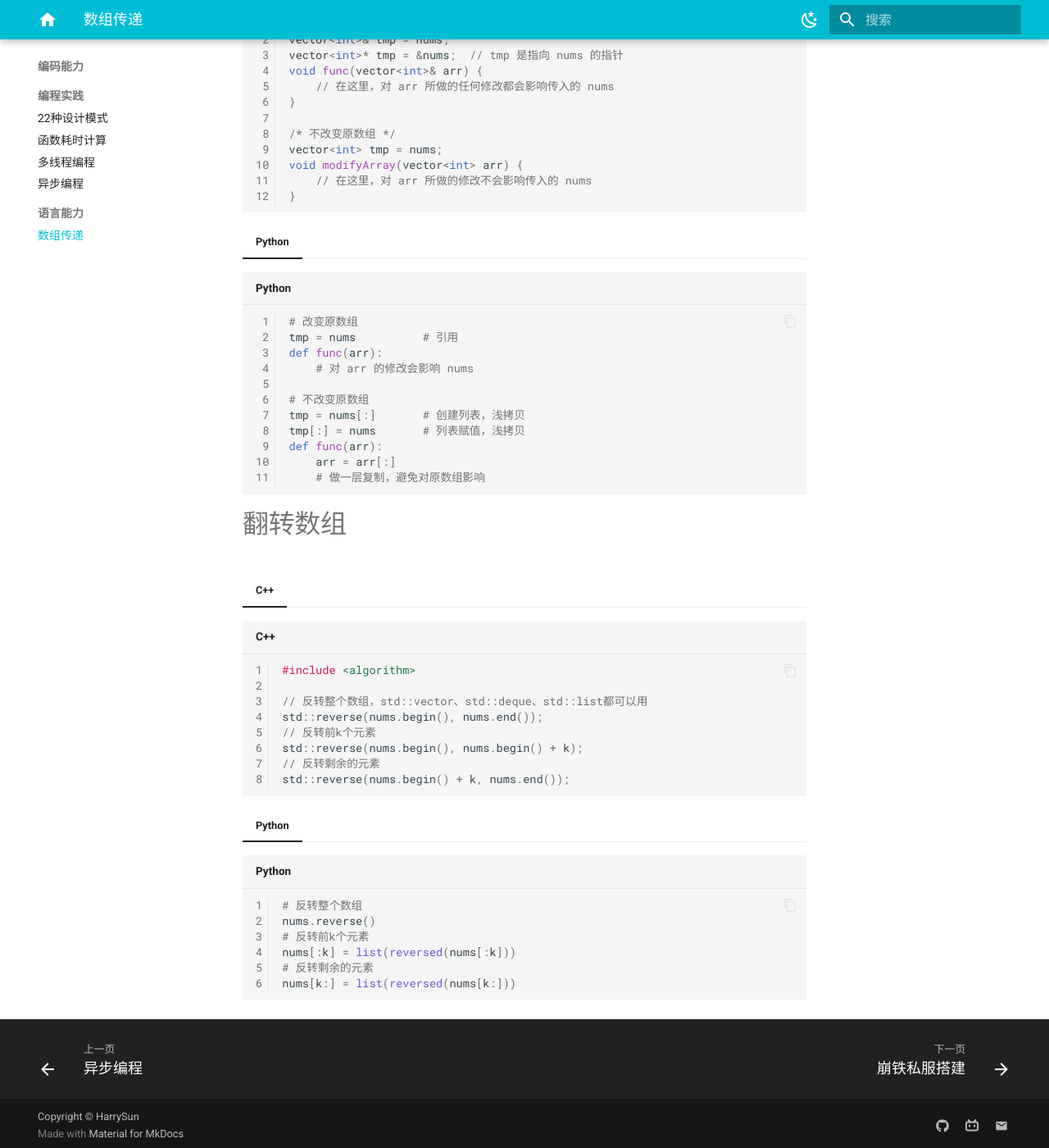
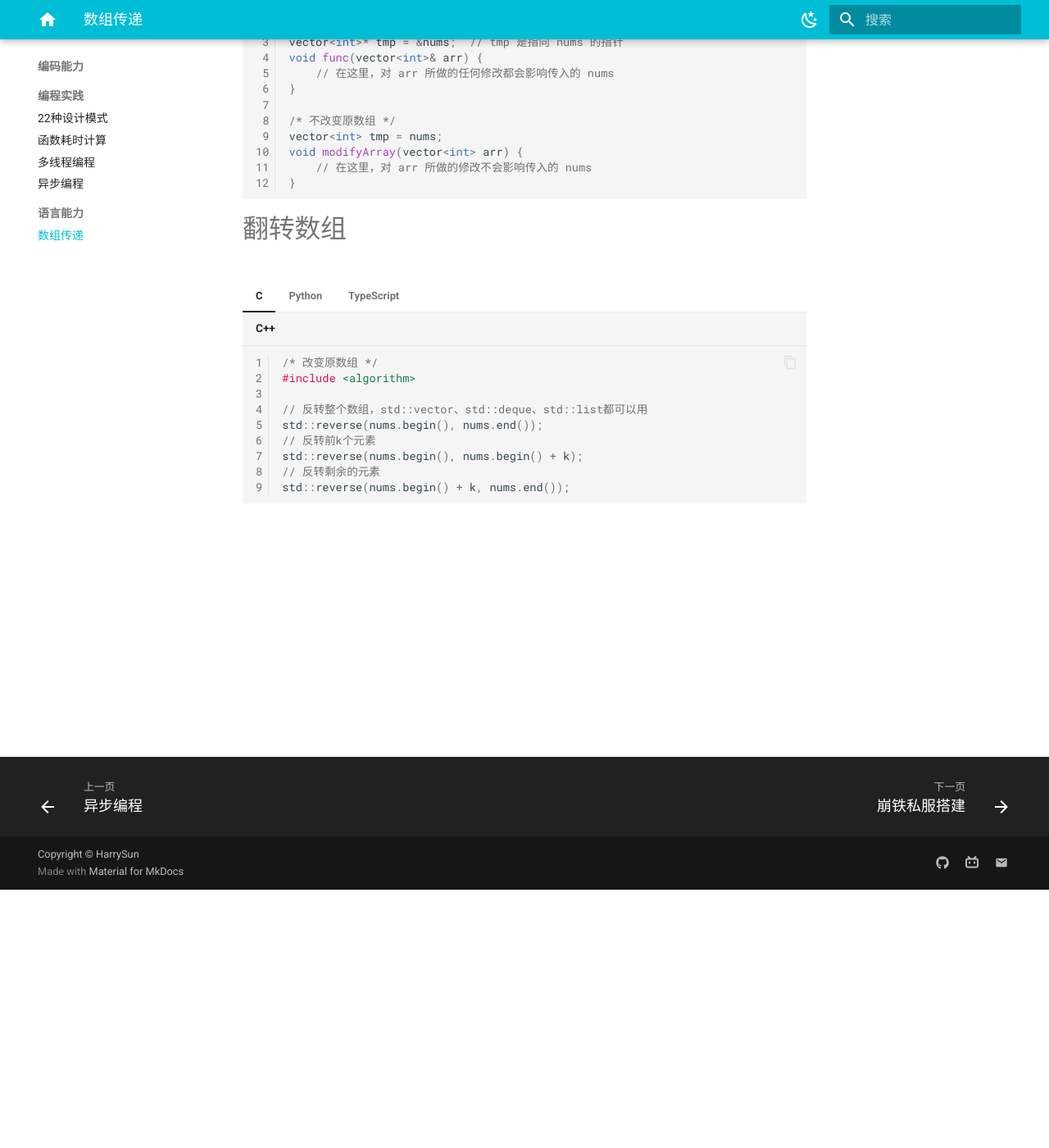
Before and after one commit to HarrySunV9x/harrysunv9x.github.io, an MkDocs documentation site: the page built from articles/编码能力/语言能力/数组操作.md, in a window 1280 px wide and 1400 px high, scrolled down 315 px. Shown: the whole window at 82% size. Built offline with MkDocs 1.6.1 and Material for MkDocs 9.7.7, drawn with Linux system fonts in a browser that asks for light colours; some of the changed lines change nothing that is shown.

Commit message:
修改格式，代码段合并
修改格式，代码段合并

````diff
--- a/articles/编码能力/语言能力/数组操作.md
+++ b/articles/编码能力/语言能力/数组操作.md
@@ -1,60 +1,90 @@
 # 数组传递
+=== "C"
 
-=== "C++"
+    ``` c++
+    /* 改变原数组 */
+    vector<int>& tmp = nums;
+    vector<int>* tmp = &nums;  // tmp 是指向 nums 的指针
+    void func(vector<int>& arr) {
+        // 在这里，对 arr 所做的任何修改都会影响传入的 nums
+    }
 
-```C++
-/* 改变原数组 */
-vector<int>& tmp = nums;
-vector<int>* tmp = &nums;  // tmp 是指向 nums 的指针
-void func(vector<int>& arr) {
-    // 在这里，对 arr 所做的任何修改都会影响传入的 nums
-}
-
-/* 不改变原数组 */
-vector<int> tmp = nums;
-void modifyArray(vector<int> arr) {
-    // 在这里，对 arr 所做的修改不会影响传入的 nums
-}
-```
+    /* 不改变原数组 */
+    vector<int> tmp = nums;
+    void modifyArray(vector<int> arr) {
+        // 在这里，对 arr 所做的修改不会影响传入的 nums
+    }
+    ```
 
 === "Python"
 
-```python
-# 改变原数组
-tmp = nums			# 引用
-def func(arr):
-    # 对 arr 的修改会影响 nums
+    ``` Python
+    # 改变原数组
+    tmp = nums			# 引用
+    def func(arr):
+        # 对 arr 的修改会影响 nums
 
-# 不改变原数组
-tmp = nums[:]		# 创建列表，浅拷贝
-tmp[:] = nums		# 列表赋值，浅拷贝
-def func(arr):
-    arr = arr[:]
-    # 做一层复制，避免对原数组影响
-```
+    # 不改变原数组
+    tmp = nums[:]		# 创建列表，浅拷贝
+    tmp[:] = nums		# 列表赋值，浅拷贝
+    def func(arr):
+        arr = arr[:]
+        # 做一层复制，避免对原数组影响
+    ```
+
+=== "TypeScript"
+
+    ``` TypeScript
+    // 改变原数组
+    let nums: number[] = [1, 2, 3, 4, 5];
+    let tmp: number[] = nums;  // 引用
+    function func(arr: number[]): void {
+        // 对 arr 的修改会影响 nums
+    }
+
+    // 不改变原数组
+    let tmpCopy: number[] = [...nums];  // 使用扩展运算符进行浅拷贝
+    function modifyArray(arr: number[]): void {
+        // 在这里对 arr 所做的修改不会影响 nums
+    }
+    ```
+
+
 
 # 翻转数组
 
-=== "C++"
+=== "C"
 
-```c++
-#include <algorithm>
+    ``` c++
+    /* 改变原数组 */
+    #include <algorithm>
 
-// 反转整个数组，std::vector、std::deque、std::list都可以用
-std::reverse(nums.begin(), nums.end());
-// 反转前k个元素
-std::reverse(nums.begin(), nums.begin() + k);
-// 反转剩余的元素
-std::reverse(nums.begin() + k, nums.end());
-```
+    // 反转整个数组，std::vector、std::deque、std::list都可以用
+    std::reverse(nums.begin(), nums.end());
+    // 反转前k个元素
+    std::reverse(nums.begin(), nums.begin() + k);
+    // 反转剩余的元素
+    std::reverse(nums.begin() + k, nums.end());
+    ```
 
 === "Python"
 
-```python
-# 反转整个数组
-nums.reverse()
-# 反转前k个元素
-nums[:k] = list(reversed(nums[:k]))
-# 反转剩余的元素
-nums[k:] = list(reversed(nums[k:]))
-```
+    ``` Python
+    # 反转整个数组
+    nums.reverse()
+    # 反转前k个元素
+    nums[:k] = list(reversed(nums[:k]))
+    # 反转剩余的元素
+    nums[k:] = list(reversed(nums[k:]))
+    ```
+
+=== "TypeScript"
+
+    ``` TypeScript
+    // 翻转整个数组
+    nums.reverse();
+    // 翻转前k个元素
+    nums.slice(0, k).reverse();
+    // 翻转剩余的元素
+    nums.slice(k).reverse();
+    ```
--- a/mkdocs.yml
+++ b/mkdocs.yml
@@ -40,6 +40,7 @@
         - search.share # 搜索结果分享
         - navigation.footer # 页脚提示下一章
         - content.code.copy # 代码段上的赋值按钮
+        - content.tabs.link # 代码段上的链接按钮
 
 markdown_extensions:
     - admonition # 警告语法
````
